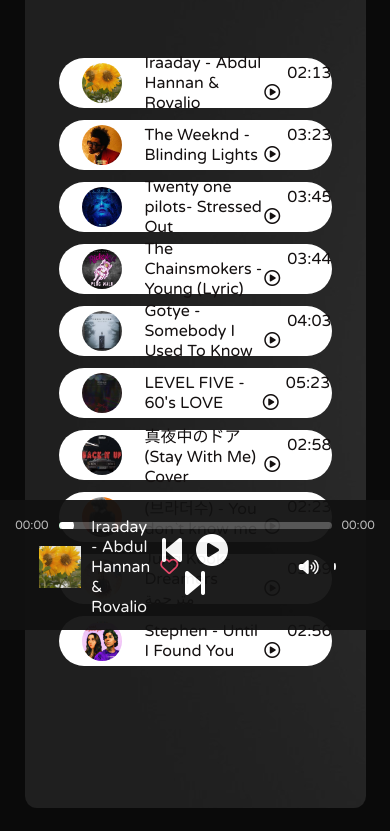
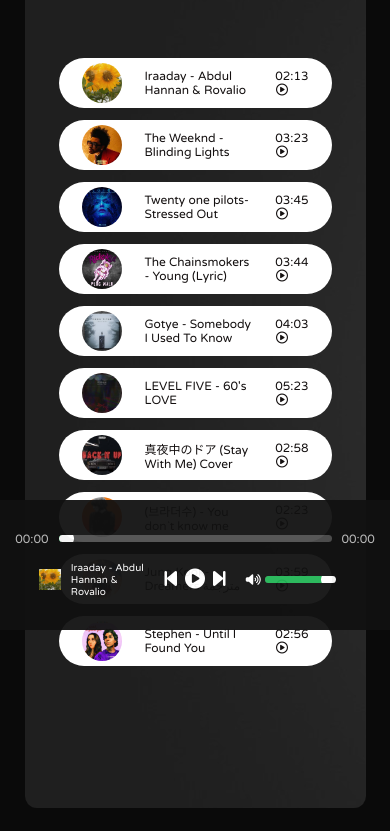
Before and after one commit to Abdullah1203/Spotify-Clone, a plain HTML site: page index.html in a window 390 px wide. Shown: the part 214-1045 px from the top of the page. Drawn offline with Linux system fonts and the light colour scheme.

Commit message:
Responsive

```diff
--- a/style.css
+++ b/style.css
@@ -165,7 +165,11 @@ nav ul li{
 #mute{
     padding: 0px 15px;
 }
-
+.songlistplay{
+    display: flex;
+    align-items: center;
+    align-self: center;
+}
 
 /* footer */
 
@@ -206,5 +210,67 @@ li a{
     -moz-user-select: none;
     -ms-user-select: none;
     user-select: none;
+}
+@media only screen and (max-width: 650px) {
+    /* For mobile phones: */
+    .songItemPlay{
+        padding-left: 2%;
+    }
+    #currentSongName{
+        font-size: 12px;
+    }
+    .center-pane .icons i{
+        font-size: 24px;
 
+    }
+    .songName{
+        display: flex;
+        font-size: 12px;
+    }
+    #gif{
+        width: 20%;
+    }
+    #mute{
+        font-size: 12px;
+        padding: 4px;
+    }
+    .timestamp{
+        font-size: 12px;
+    }
+}
+  @media only screen and (max-width: 520px) {
+    /* For mobile phones: */
+    #currentSongName{
+        font-size: 10px;
+    }
+    #gif{
+        display: none;
+    }
+    #favourite{
+        display: none;
+    }
   }
+
+  @media only screen and (max-width: 420px) {
+
+    /* For mobile phones: */
+    .center-pane .icons i{
+        font-size: 20px;
+        padding: 2%;
+
+    }
+    #cover{
+        width: 20%;
+    }
+    #currentSongName{
+        font-size: 10px;
+    }
+    nav ul li{
+        display: none;
+    }
+    nav ul{
+        padding: 0%;
+        justify-content: center;
+    }
+
+}
```
